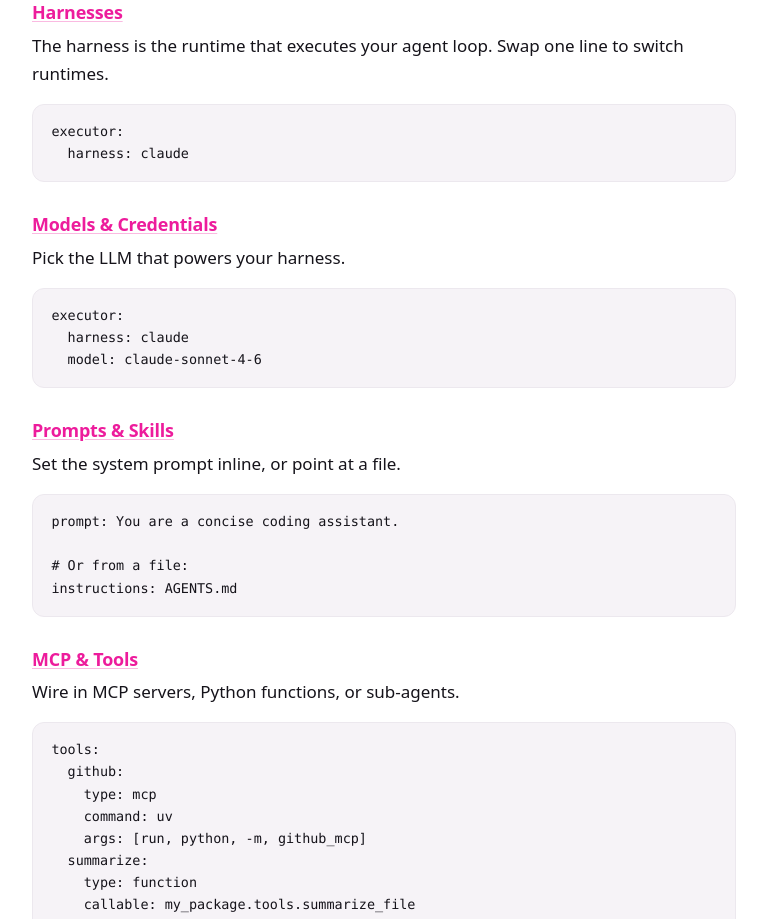
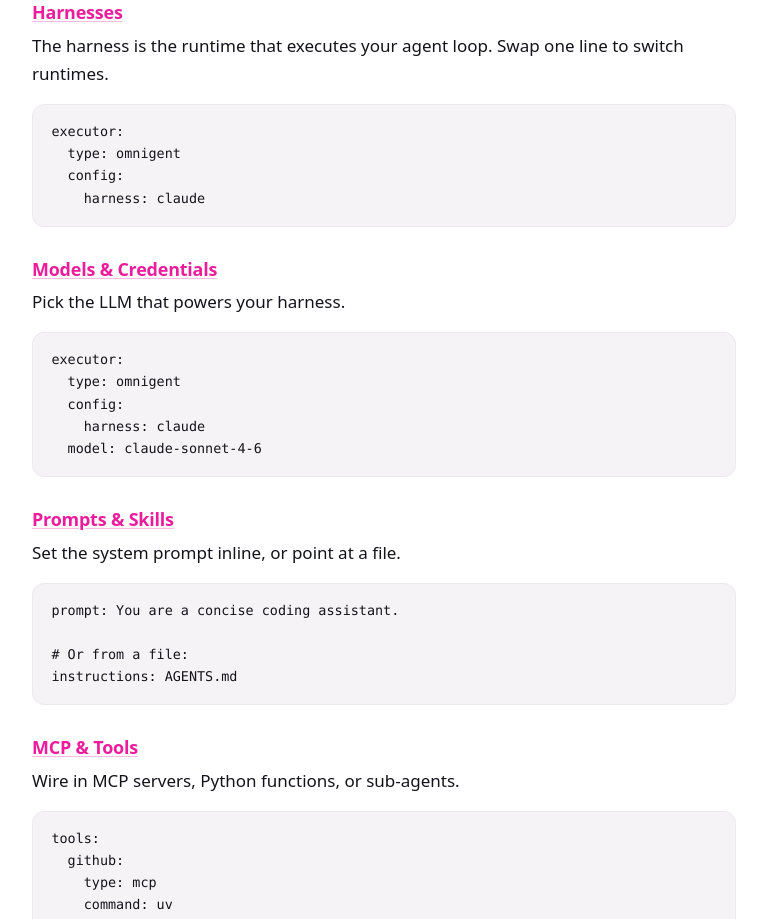
Before and after one commit to omnigent-ai/omnigent-site, a Next.js app: page /docs/use/custom-agents in a window 1280 px wide. Shown: the part 1000-1919 px from the top of the page, without its empty margins (408-1175 px from the left). Built offline with nearby package versions, Linux system fonts and the light colour scheme.

Commit message:
docs: fix remaining executor snippets so model is honored and snippets match the spec

```diff
--- a/app/docs/use/custom-agents/page.js
+++ b/app/docs/use/custom-agents/page.js
@@ -47,12 +47,16 @@ Agent: Created "docs-reviewer" agent. Opening a new session with it now.
         to switch runtimes.
       </p>
       <pre><code>{`executor:
-  harness: claude`}</code></pre>
+  type: omnigent
+  config:
+    harness: claude`}</code></pre>
 
       <h3><Link href="/docs/build/models">Models &amp; Credentials</Link></h3>
       <p>Pick the LLM that powers your harness.</p>
       <pre><code>{`executor:
-  harness: claude
+  type: omnigent
+  config:
+    harness: claude
   model: claude-sonnet-4-6`}</code></pre>
 
       <h3><Link href="/docs/build/prompts">Prompts &amp; Skills</Link></h3>
@@ -93,7 +97,7 @@ executor:
   type: omnigent
   config:
     harness: claude
-    model: claude-sonnet-4-6
+  model: claude-sonnet-4-6
 
 os_env:
   type: caller_process
```
